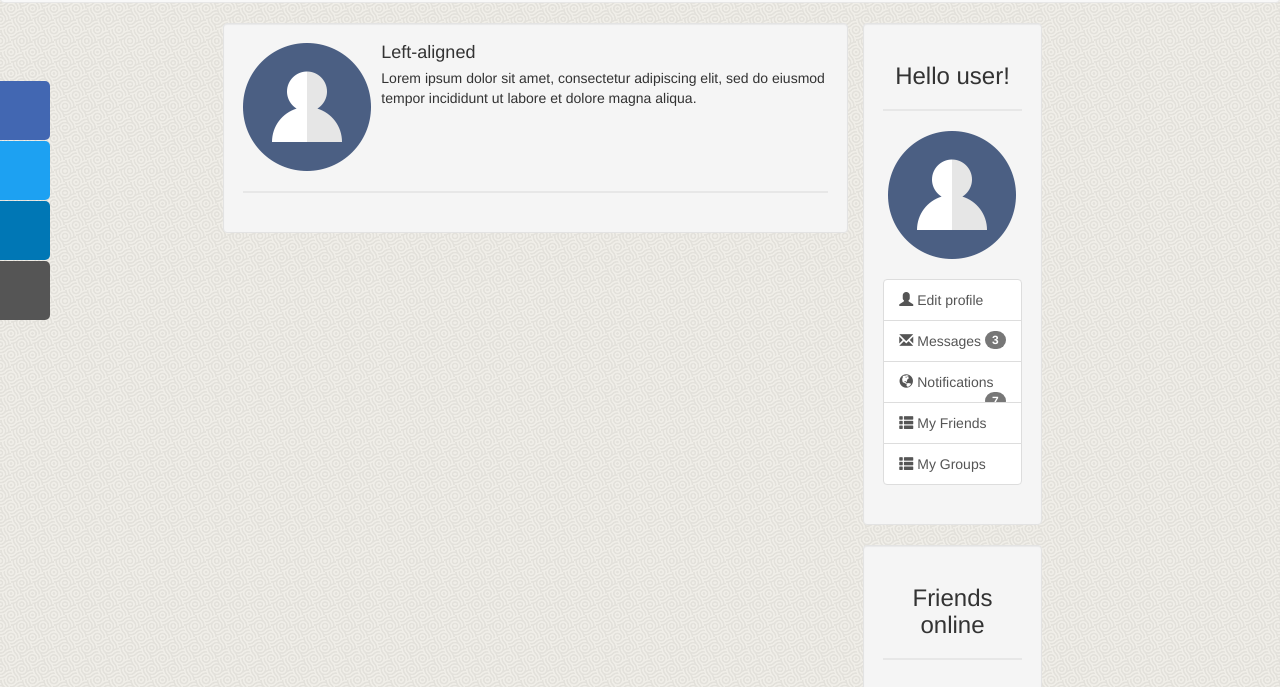
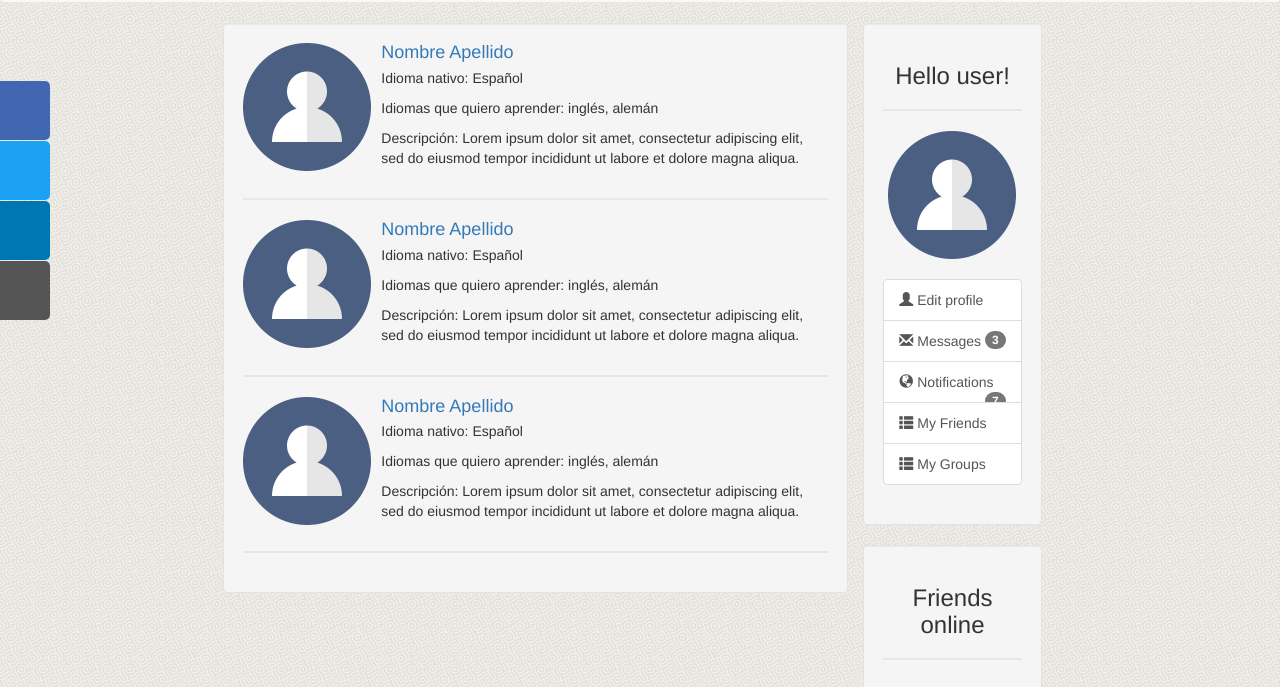
Before and after one commit to meet-languages/meet-languages-static, a plain HTML site: page members.html in a window 1280 px wide. Shown: the part 89-776 px from the top of the page. Drawn offline with nearby package versions, Linux system fonts and the light colour scheme.

Commit message:
Modificacion members.html

```diff
--- a/members.html
+++ b/members.html
@@ -57,8 +57,38 @@
               <img src="img/avatar.png" alt="avatar_meetlanguages" class="media-object" id="avatar" title="Nombre Apellido" data-toggle="popover" data-content="sgsdfgsd" data-trigger="hover">
             </div>
             <div class="media-body">
-              <h4 class="media-heading">Left-aligned</h4>
-              <p>Lorem ipsum dolor sit amet, consectetur adipiscing elit, sed do eiusmod tempor incididunt ut labore et dolore magna aliqua.</p>
+              <h4 class="media-heading"><a href="profile.html">Nombre Apellido</a></h4>
+              <p>Idioma nativo: Español</p>
+              <p>Idiomas que quiero aprender: inglés, alemán</p>
+              <p>Descripción: Lorem ipsum dolor sit amet, consectetur adipiscing elit, sed do eiusmod tempor incididunt ut labore et dolore magna aliqua.</p>
+            </div>
+          </div>
+        <hr>
+        </div>
+        <div>
+          <div class="media">
+            <div class="media-left">
+              <img src="img/avatar.png" alt="avatar_meetlanguages" class="media-object" id="avatar" title="Nombre Apellido" data-toggle="popover" data-content="sgsdfgsd" data-trigger="hover">
+            </div>
+            <div class="media-body">
+              <h4 class="media-heading"><a href="profile.html">Nombre Apellido</a></h4>
+              <p>Idioma nativo: Español</p>
+              <p>Idiomas que quiero aprender: inglés, alemán</p>
+              <p>Descripción: Lorem ipsum dolor sit amet, consectetur adipiscing elit, sed do eiusmod tempor incididunt ut labore et dolore magna aliqua.</p>
+            </div>
+          </div>
+        <hr>
+        </div>
+        <div>
+          <div class="media">
+            <div class="media-left">
+              <img src="img/avatar.png" alt="avatar_meetlanguages" class="media-object" id="avatar" title="Nombre Apellido" data-toggle="popover" data-content="sgsdfgsd" data-trigger="hover">
+            </div>
+            <div class="media-body">
+              <h4 class="media-heading"><a href="profile.html">Nombre Apellido</a></h4>
+              <p>Idioma nativo: Español</p>
+              <p>Idiomas que quiero aprender: inglés, alemán</p>
+              <p>Descripción: Lorem ipsum dolor sit amet, consectetur adipiscing elit, sed do eiusmod tempor incididunt ut labore et dolore magna aliqua.</p>
             </div>
           </div>
         <hr>
```
